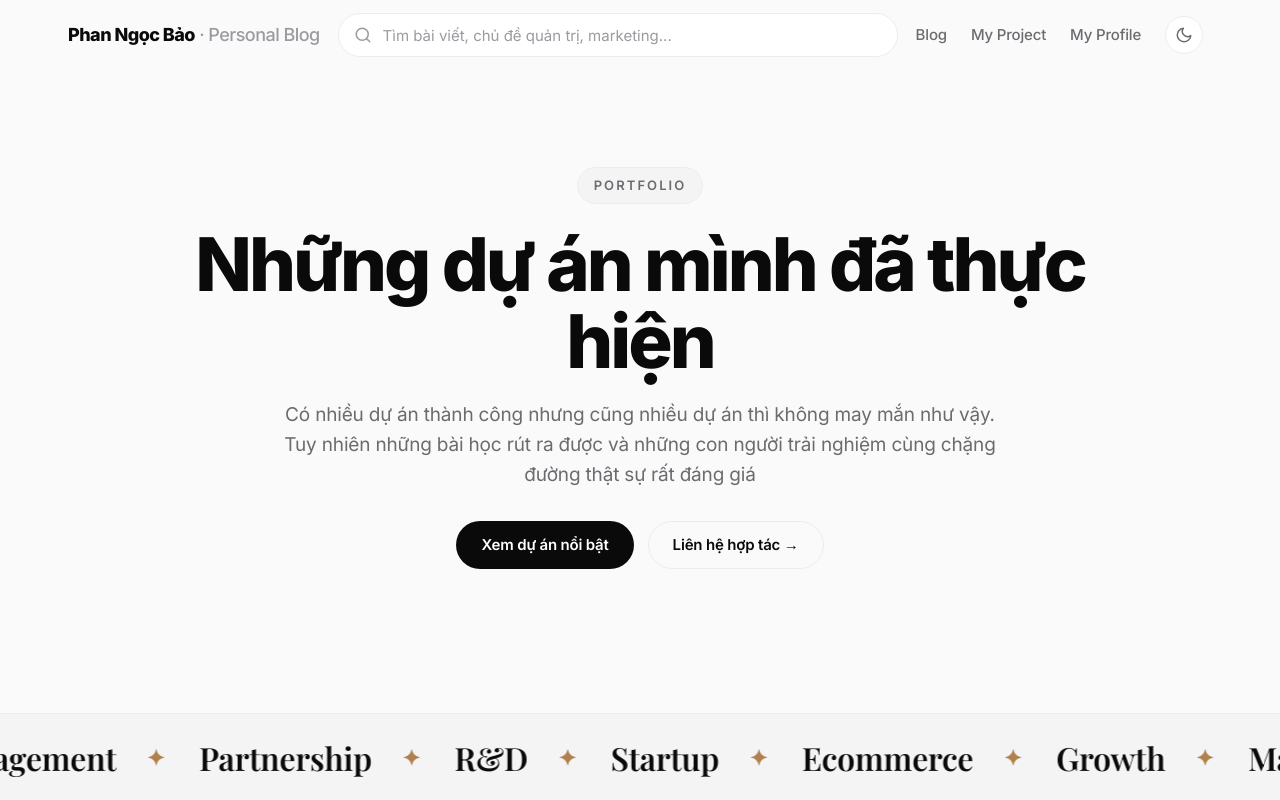
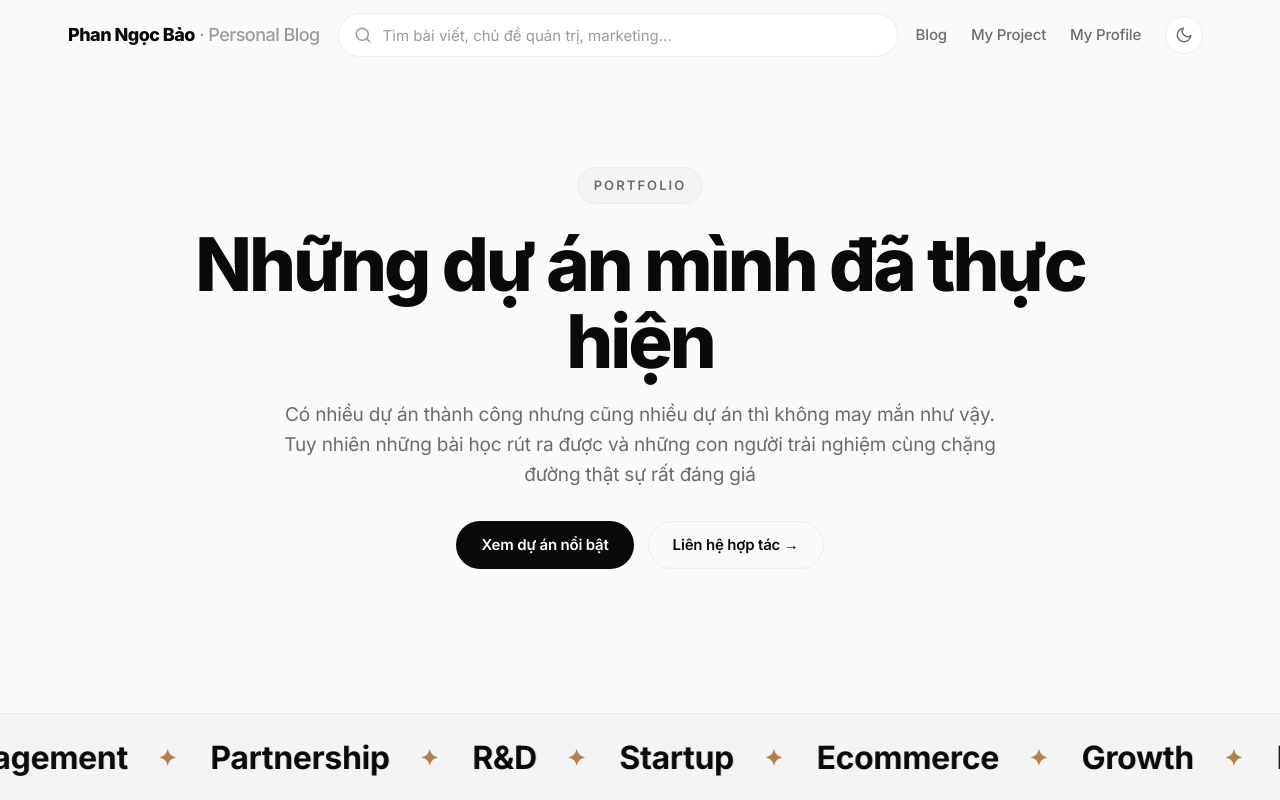
Before and after one commit to baoback/phanngocbao-website, a Next.js app in the folder website/: page /portfolio in a window 1280 px wide. Shown: the top 800 px of the page. Built offline with nearby package versions, Linux system fonts and the light colour scheme.

Commit message:
Add files via upload

```diff
--- a/website/app/globals.css
+++ b/website/app/globals.css
@@ -2195,7 +2195,7 @@ body.pf-immersive .site-header.scrolled {
   background: var(--surface-2); border-top: 1px solid var(--border); border-bottom: 1px solid var(--border);
 }
 .pp-marquee-track { display: inline-flex; white-space: nowrap; will-change: transform; animation: ppMarquee 30s linear infinite; }
-.pp-marquee-item { display: inline-flex; align-items: center; font-family: var(--font-serif), Georgia, serif; font-size: clamp(20px, 3vw, 32px); font-weight: 600; color: var(--text); padding-left: 4px; }
+.pp-marquee-item { display: inline-flex; align-items: center; font-family: var(--font); font-size: clamp(20px, 3vw, 32px); font-weight: 700; color: var(--text); padding-left: 4px; letter-spacing: -0.01em; }
 .pp-marquee-sep { color: #b0814c; margin: 0 30px; font-size: 0.7em; }
 @keyframes ppMarquee { from { transform: translateX(0); } to { transform: translateX(-50%); } }
 @media (prefers-reduced-motion: reduce) { .pp-marquee-track { animation: none; } }
```
